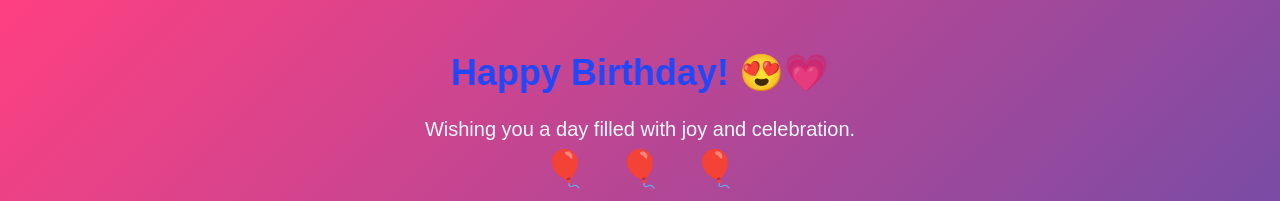
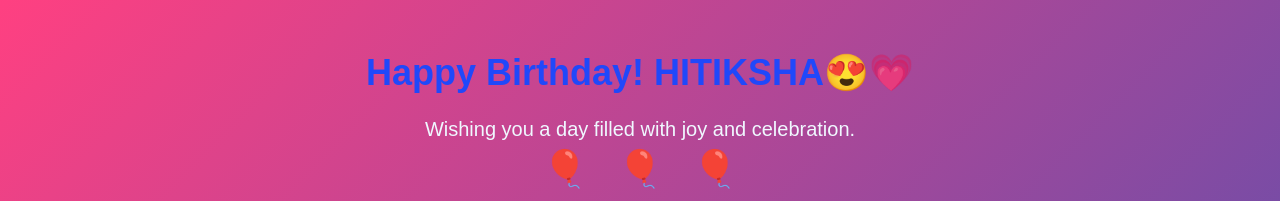
Before and after one commit to Paraskanzariya/Happy_Birthday, a plain HTML site: page index.html in a window 1280 px wide. Shown: the top 201 px of the page. Drawn offline with Linux system fonts and the light colour scheme.

Commit message:
index.html

```diff
--- a/index.html
+++ b/index.html
@@ -54,7 +54,7 @@
 
 <body>
     <div class="container">
-        <h1>Happy Birthday! &#128525;&#128151;</h1>
+        <h1>Happy Birthday! HITIKSHA&#128525;&#128151;</h1>
         <p>Wishing you a day filled with joy and celebration.</p>
         <div class="balloons">
             <span class="balloon">🎈</span>
```
